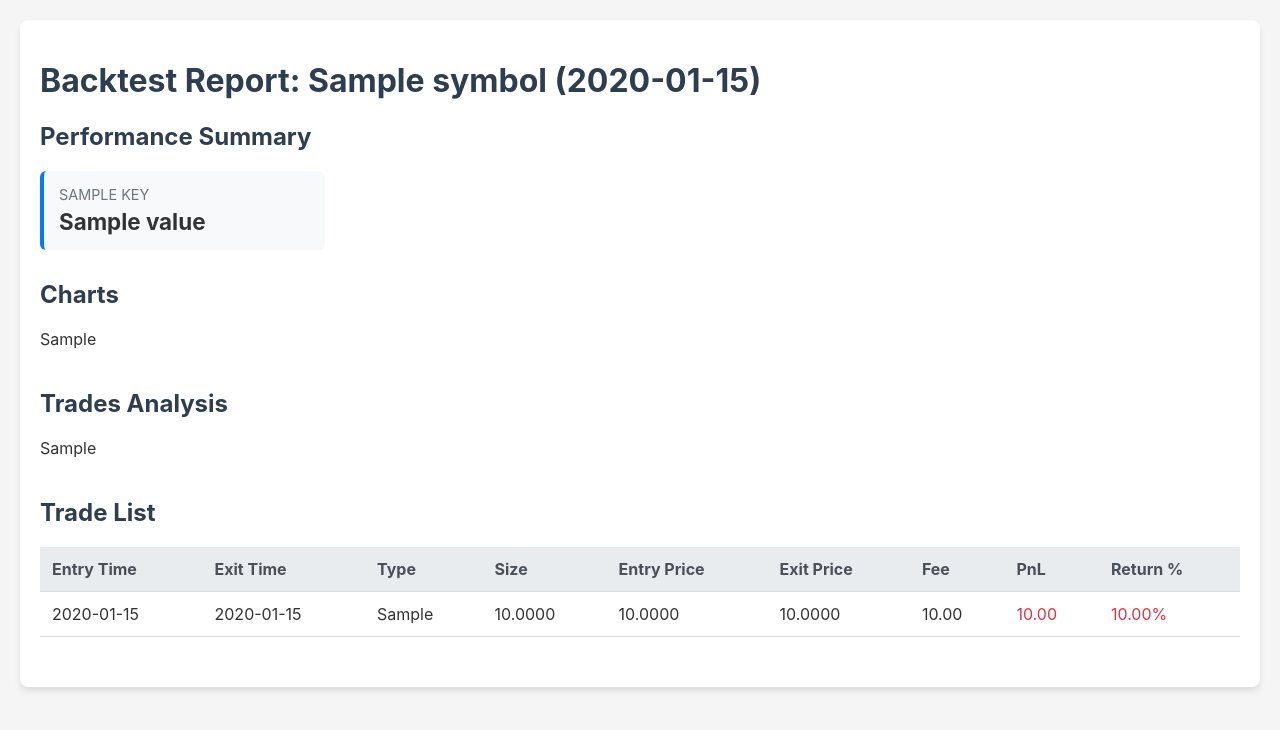
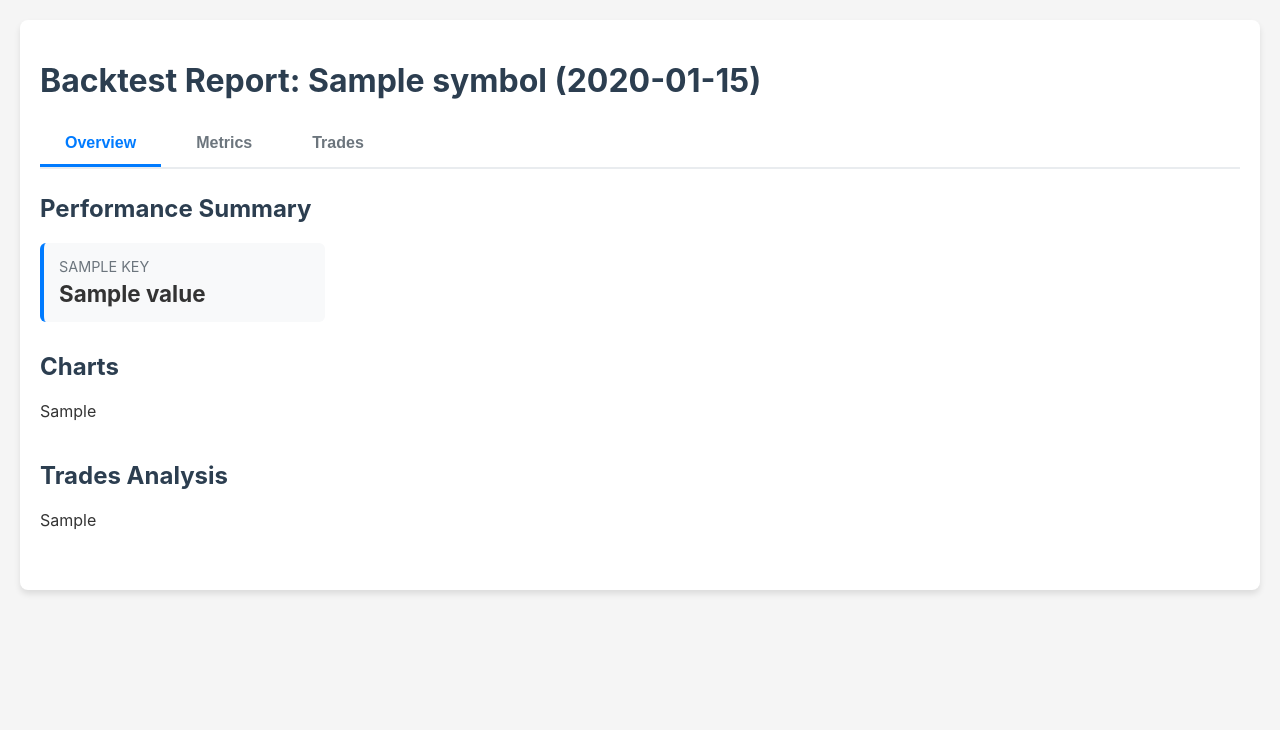
Before and after one commit to gopinath0332-del/delta-exchange-alog, a Python web app: template backtest/templates/report_template.html in a window 1280 px wide. Shown: the top 730 px of the page. Run offline with Jinja, Linux system fonts and the light colour scheme; the template is opened without the code that fills it: most values are stand-ins (such as "Sample title", 1, 10 or a date in 2020).

Commit message:
feat: Implement tabbed navigation for backtest report sections (Overview, Metrics, Trades) with new CSS and JavaScript.

```diff
--- a/backtest/templates/report_template.html
+++ b/backtest/templates/report_template.html
@@ -122,15 +122,37 @@
         background-color: #f1f1f1;
       }
 
-      /* Default Trade List Table override */
-      .trade-table {
-        background: white;
-        color: #333;
+      /* Tabs Styling */
+      .tabs {
+        display: flex;
+        gap: 10px;
+        margin-bottom: 25px;
+        border-bottom: 2px solid #e9ecef;
       }
-      .trade-table th {
-        background-color: #e9ecef;
-        color: #495057;
-        font-weight: 700;
+      .tab-btn {
+        padding: 12px 25px;
+        cursor: pointer;
+        background: none;
+        border: none;
+        border-bottom: 3px solid transparent;
+        font-weight: 600;
+        font-size: 1em;
+        color: #6c757d;
+        transition: all 0.2s ease;
+      }
+      .tab-btn:hover {
+        color: #007bff;
+        background-color: rgba(0, 123, 255, 0.05);
+      }
+      .tab-btn.active {
+        color: #007bff;
+        border-bottom-color: #007bff;
+      }
+      .tab-content {
+        display: none;
+      }
+      .tab-content.active {
+        display: block;
       }
     </style>
   </head>
@@ -138,6 +160,13 @@
     <div class="container">
       <h1>Backtest Report: {{ symbol }} ({{ timeframe }})</h1>
 
+      <div class="tabs">
+        <button class="tab-btn active" onclick="openTab(event, 'overview')">Overview</button>
+        <button class="tab-btn" onclick="openTab(event, 'metrics')">Metrics</button>
+        <button class="tab-btn" onclick="openTab(event, 'trades')">Trades</button>
+      </div>
+
+      <div id="overview" class="tab-content active">
       <h2>Performance Summary</h2>
       <div class="summary-grid">
         {% for key, value in metrics.items() %}
@@ -163,6 +192,13 @@
       <h2>Charts</h2>
       <div class="chart-container">{{ chart_html | safe }}</div>
 
+      {% if trades_analysis_html %}
+      <h2>Trades Analysis</h2>
+      <div class="chart-container">{{ trades_analysis_html | safe }}</div>
+      {% endif %}
+      </div>
+
+      <div id="metrics" class="tab-content">
       {% if 'Detailed Table' in metrics %}
       <h2>Detailed Strategy Metrics</h2>
       <table class="detailed-metrics-table">
@@ -194,12 +230,9 @@
         </tbody>
       </table>
       {% endif %}
+      </div>
 
-      {% if trades_analysis_html %}
-      <h2>Trades Analysis</h2>
-      <div class="chart-container">{{ trades_analysis_html | safe }}</div>
-      {% endif %}
-
+      <div id="trades" class="tab-content">
       <h2>Trade List</h2>
       <table class="trade-table">
         <thead>
@@ -240,6 +273,26 @@
           {% endfor %}
         </tbody>
       </table>
+      </div>
     </div>
+
+    <script>
+      function openTab(evt, tabName) {
+        var i, tabcontent, tablinks;
+        tabcontent = document.getElementsByClassName("tab-content");
+        for (i = 0; i < tabcontent.length; i++) {
+          tabcontent[i].classList.remove("active");
+        }
+        tablinks = document.getElementsByClassName("tab-btn");
+        for (i = 0; i < tablinks.length; i++) {
+          tablinks[i].classList.remove("active");
+        }
+        document.getElementById(tabName).classList.add("active");
+        evt.currentTarget.classList.add("active");
+
+        // Trigger resize on window for plotly charts to handle width correctly in tabs
+        window.dispatchEvent(new Event('resize'));
+      }
+    </script>
   </body>
 </html>
```
